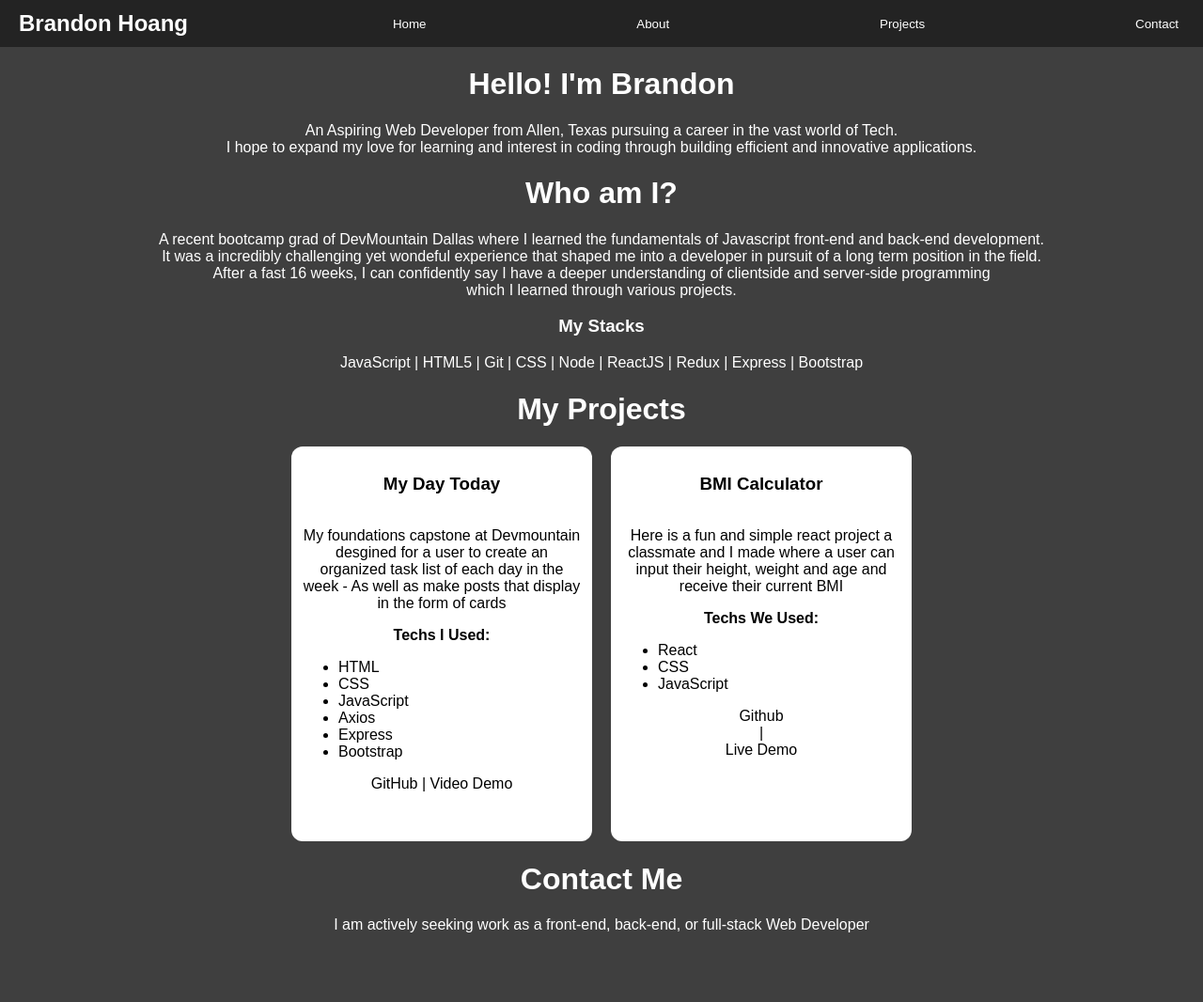
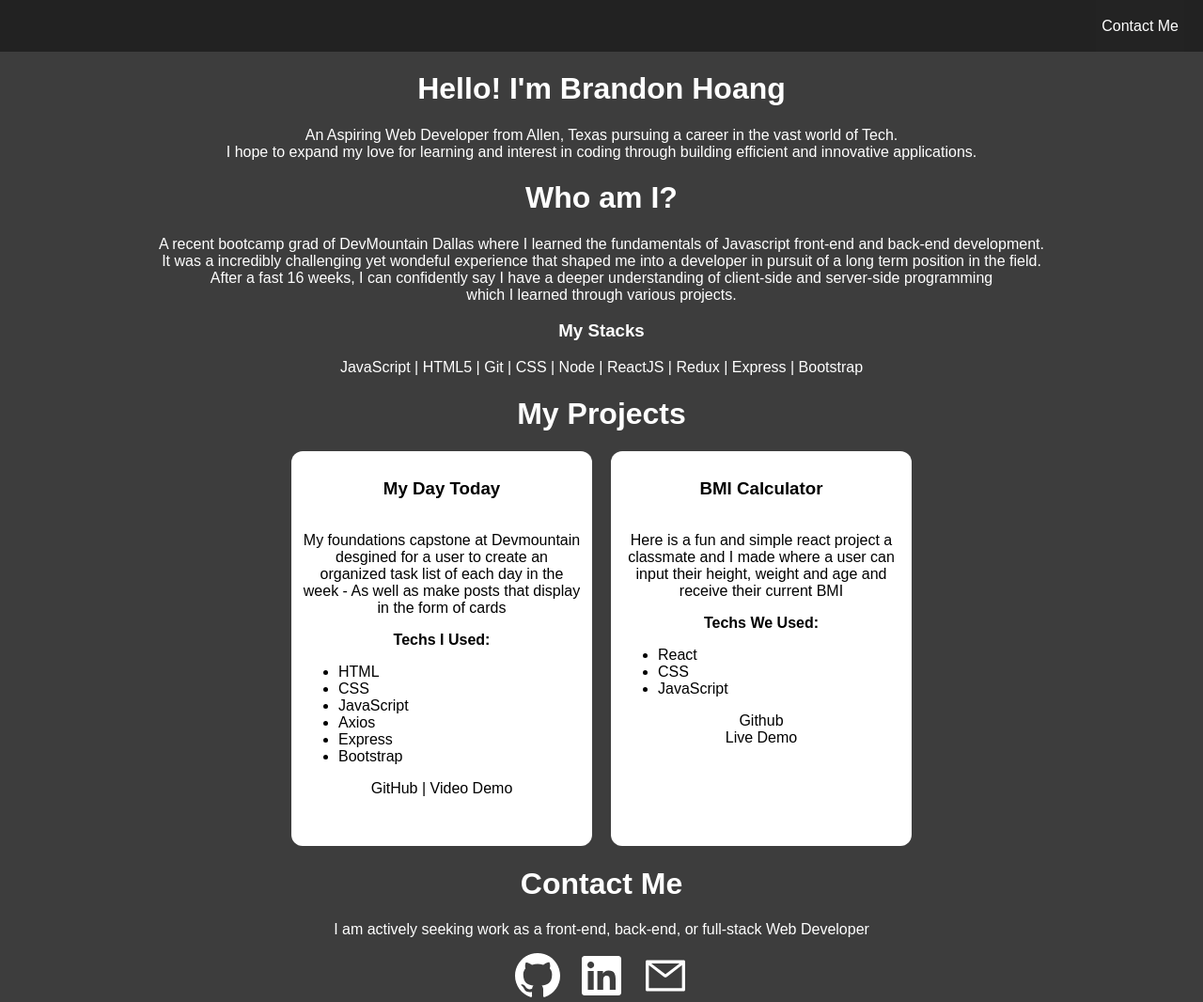
Before and after one commit to enbecoding/react-portfolio, a React (Create React App) app: page / in a window 1280 px wide. Shown: the whole page at 94% size. Before the commit the page ends 1009 px from the top, so only its background shows below. Built offline with nearby package versions, Linux system fonts and the light colour scheme.

Commit message:
added icons

```diff
--- a/package.json
+++ b/package.json
@@ -11,6 +11,7 @@
     "express": "^4.18.2",
     "react": "^18.2.0",
     "react-dom": "^18.2.0",
+    "react-icons": "^4.6.0",
     "react-router-dom": "^6.4.2",
     "react-scripts": "5.0.1",
     "web-vitals": "^2.1.4"
--- a/src/App.css
+++ b/src/App.css
@@ -7,7 +7,7 @@
 }
 
 body {
-  background-color: #3f3f3f !important;
+  background-color: #3d3d3d !important;
   font-family: 'Quicksand', sans-serif;
   overflow-x: hidden;
   width: 100vw;
--- a/src/components/Header.jsx
+++ b/src/components/Header.jsx
@@ -6,11 +6,9 @@ const Header = () => {
   return (
     <>
     <header>
-      <h2>Brandon Hoang</h2>
-      <button className={styles.nav_btn}>Home</button>
-          <button className={styles.nav_btn}>About</button>
-          <button className={styles.nav_btn}>Projects</button>
-          <button className={styles.nav_btn}>Contact</button>
+      <h2></h2>
+          <button className={styles.nav_btn}>Contact Me
+          </button>
     </header>
     </>
   )
--- a/src/components/Header.module.css
+++ b/src/components/Header.module.css
@@ -1,18 +1,20 @@
 header {
-  background-color: #232323;
-  height: 50px;
-  width: 100%;
+  position: sticky;
+  height: 55px;
+  border-top-style: hidden;
+  border-bottom: 2px;
+  color: #FFF;
+  padding: 0 20px;
   display: flex;
-  flex-direction: row;
-  color:white;
   justify-content: space-between;
-  align-items: center;
+  top: 0;
+  background-color: #222222;
   box-sizing: border-box;
-  padding: 0 20px;
 }
 
 .nav_btn {
   background-color: #232323;
   color:white;
   border-style: none;
+  font-size: 16px;
 }
--- a/src/components/pageComponents/About.jsx
+++ b/src/components/pageComponents/About.jsx
@@ -8,7 +8,7 @@ const About = () => {
       <br />
       It was a incredibly challenging yet wondeful experience that shaped me into a developer in pursuit of a long term position in the field.
       <br />
-      After a fast 16 weeks, I can confidently say I have a deeper understanding of clientside and server-side programming
+      After a fast 16 weeks, I can confidently say I have a deeper understanding of client-side and server-side programming
       <br />
       which I learned through various projects.</p>
       <h3>My Stacks</h3>
--- a/src/components/pageComponents/Contact.jsx
+++ b/src/components/pageComponents/Contact.jsx
@@ -1,11 +1,36 @@
 import React from 'react'
+import { GoMarkGithub} from "react-icons/go"
+import { FaLinkedin } from "react-icons/fa"
+import { AiOutlineMail } from "react-icons/ai"
+import styles from "./Contact.module.css"
 
 const Contact = () => {
   return (
     <div>
       <h1>Contact Me</h1>
       <p>I am actively seeking work as a front-end, back-end, or full-stack Web Developer</p>
+      <div className={styles.icon_container}>
+          <a
+            href="https://github.com/enbecoding"
+            rel="noreferrer"
+            target="_blank"
+          >
+          <GoMarkGithub size='3rem' color="white"></GoMarkGithub>
+          </a>
 
+          <a
+            href="https://www.linkedin.com/in/brandon-enbe-hoang/"
+            rel="noreferrer"
+            target="_blank"
+            ><FaLinkedin size='3rem' color="white"></FaLinkedin>
+          </a>
+          <a
+            href="mailto:brandon.nhoang@gmail.com"
+            rel="noreferrer"
+            target="_blank"
+          ><AiOutlineMail size='3rem' color="white"></AiOutlineMail>
+          </a>
+      </div>
     </div>
   )
 }
--- /dev/null
+++ b/src/components/pageComponents/Contact.module.css
@@ -0,0 +1,7 @@
+.icon_container {
+  display: flex;
+  justify-content: center;
+  align-items: center;
+  flex-direction: row;
+  gap: 20px;
+}
--- a/src/components/pageComponents/Home.jsx
+++ b/src/components/pageComponents/Home.jsx
@@ -3,7 +3,7 @@ import React from 'react'
 const Home = () => {
   return (
     <div>
-      <h1>Hello! I'm Brandon</h1>
+      <h1>Hello! I'm Brandon Hoang</h1>
 
       <p>An Aspiring Web Developer from Allen, Texas pursuing a career in the vast world of Tech.
       <br/>
--- a/src/components/pageComponents/Projects.jsx
+++ b/src/components/pageComponents/Projects.jsx
@@ -49,7 +49,7 @@ const Projects = () => {
               target="_blank"
             > Github {""}
             </a>
-            {""}|{""}
+            {""}{""}
             <a
               href="https://hj-bmi-calculator.netlify.app/"
               rel="noreferrer"
```
Also changed, not shown: 1 other file (tests, documents, lock files or other folders).
